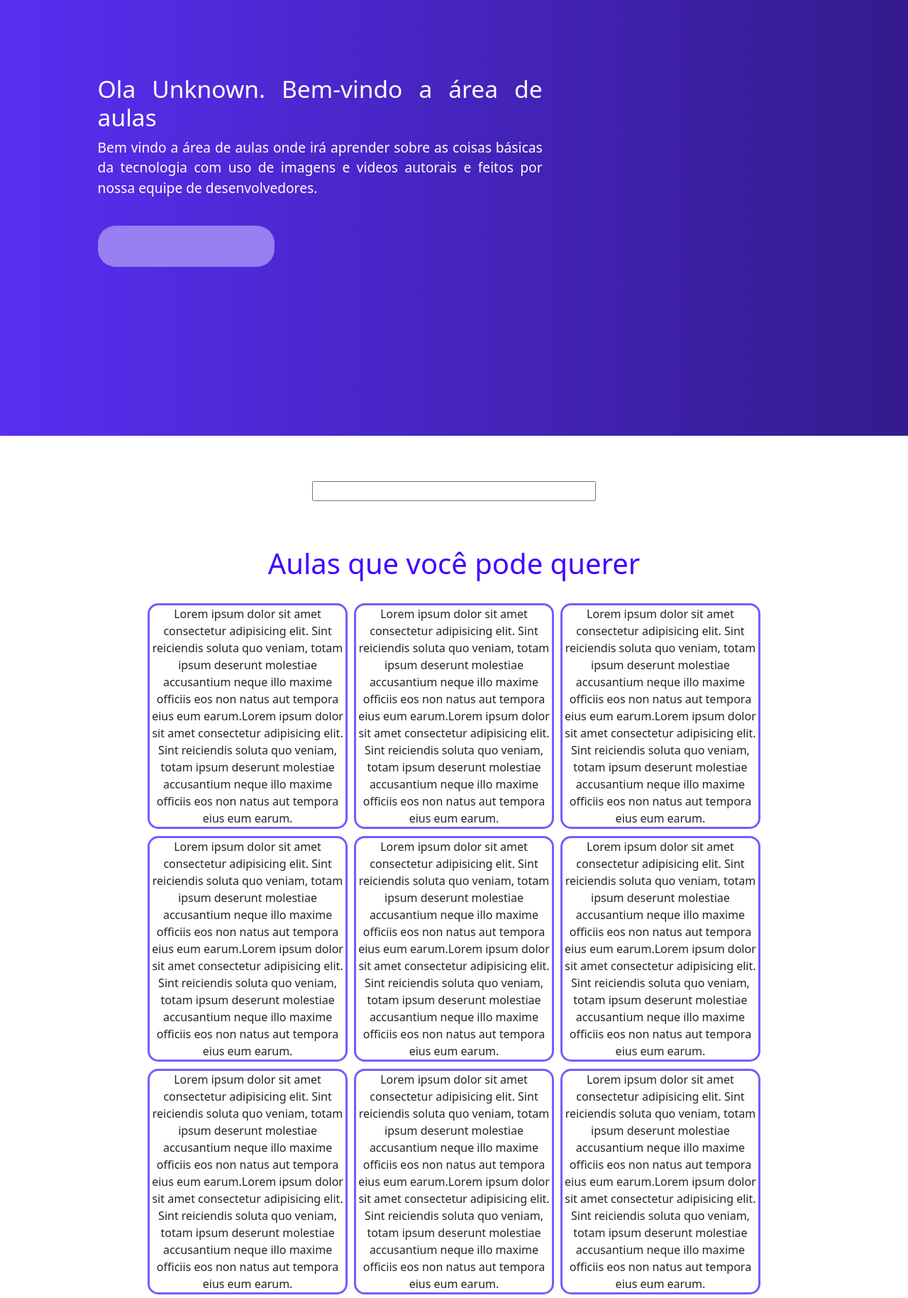
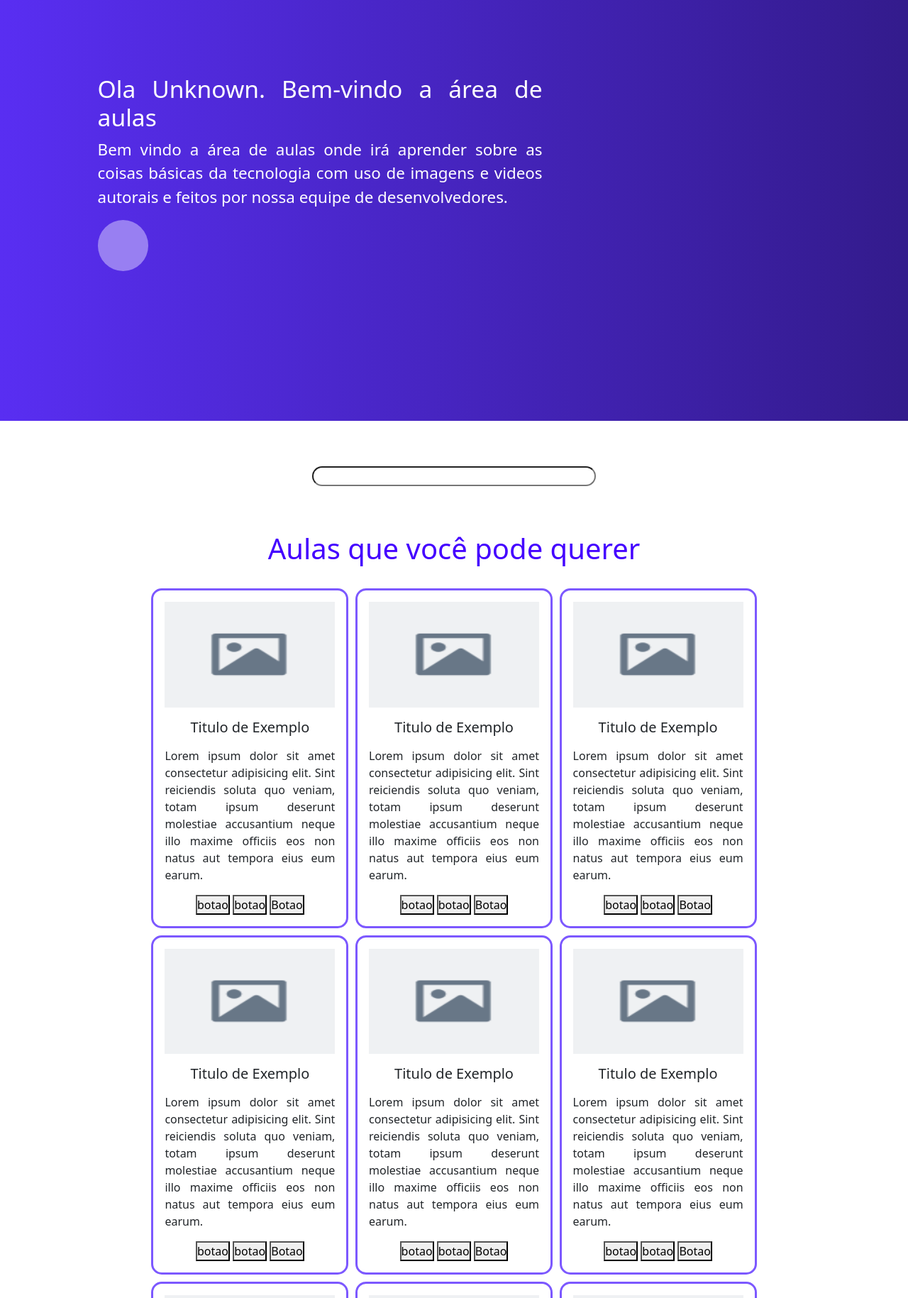
Before and after one commit to EducaRevolution/EducaRevolutionSite, a PHP site: page /Aulas.html in a window 1280 px wide. Shown: the part 207-2036 px from the top of the page at 71% size. Run offline with PHP 8.4, Linux system fonts and the light colour scheme; some web fonts are replaced.

Commit message:
Add files via upload

```diff
--- a/Aulas.html
+++ b/Aulas.html
@@ -38,22 +38,250 @@
         <h1 class="main__title">Aulas que você pode querer</h1>
 
         <div class="aulas">
-            <div class="aulas__grid">Lorem ipsum dolor sit amet consectetur adipisicing elit. Sint reiciendis soluta quo veniam, totam ipsum deserunt molestiae accusantium neque illo maxime officiis eos non natus aut tempora eius eum earum.Lorem ipsum dolor sit amet consectetur adipisicing elit. Sint reiciendis soluta quo veniam, totam ipsum deserunt molestiae accusantium neque illo maxime officiis eos non natus aut tempora eius eum earum.</div>
-            <div class="aulas__grid">Lorem ipsum dolor sit amet consectetur adipisicing elit. Sint reiciendis soluta quo veniam, totam ipsum deserunt molestiae accusantium neque illo maxime officiis eos non natus aut tempora eius eum earum.Lorem ipsum dolor sit amet consectetur adipisicing elit. Sint reiciendis soluta quo veniam, totam ipsum deserunt molestiae accusantium neque illo maxime officiis eos non natus aut tempora eius eum earum.</div>
-            <div class="aulas__grid">Lorem ipsum dolor sit amet consectetur adipisicing elit. Sint reiciendis soluta quo veniam, totam ipsum deserunt molestiae accusantium neque illo maxime officiis eos non natus aut tempora eius eum earum.Lorem ipsum dolor sit amet consectetur adipisicing elit. Sint reiciendis soluta quo veniam, totam ipsum deserunt molestiae accusantium neque illo maxime officiis eos non natus aut tempora eius eum earum.</div>
-            <div class="aulas__grid">Lorem ipsum dolor sit amet consectetur adipisicing elit. Sint reiciendis soluta quo veniam, totam ipsum deserunt molestiae accusantium neque illo maxime officiis eos non natus aut tempora eius eum earum.Lorem ipsum dolor sit amet consectetur adipisicing elit. Sint reiciendis soluta quo veniam, totam ipsum deserunt molestiae accusantium neque illo maxime officiis eos non natus aut tempora eius eum earum.</div>
-            <div class="aulas__grid">Lorem ipsum dolor sit amet consectetur adipisicing elit. Sint reiciendis soluta quo veniam, totam ipsum deserunt molestiae accusantium neque illo maxime officiis eos non natus aut tempora eius eum earum.Lorem ipsum dolor sit amet consectetur adipisicing elit. Sint reiciendis soluta quo veniam, totam ipsum deserunt molestiae accusantium neque illo maxime officiis eos non natus aut tempora eius eum earum.</div>
-            <div class="aulas__grid">Lorem ipsum dolor sit amet consectetur adipisicing elit. Sint reiciendis soluta quo veniam, totam ipsum deserunt molestiae accusantium neque illo maxime officiis eos non natus aut tempora eius eum earum.Lorem ipsum dolor sit amet consectetur adipisicing elit. Sint reiciendis soluta quo veniam, totam ipsum deserunt molestiae accusantium neque illo maxime officiis eos non natus aut tempora eius eum earum.</div>
-            <div class="aulas__grid">Lorem ipsum dolor sit amet consectetur adipisicing elit. Sint reiciendis soluta quo veniam, totam ipsum deserunt molestiae accusantium neque illo maxime officiis eos non natus aut tempora eius eum earum.Lorem ipsum dolor sit amet consectetur adipisicing elit. Sint reiciendis soluta quo veniam, totam ipsum deserunt molestiae accusantium neque illo maxime officiis eos non natus aut tempora eius eum earum.</div>
-            <div class="aulas__grid">Lorem ipsum dolor sit amet consectetur adipisicing elit. Sint reiciendis soluta quo veniam, totam ipsum deserunt molestiae accusantium neque illo maxime officiis eos non natus aut tempora eius eum earum.Lorem ipsum dolor sit amet consectetur adipisicing elit. Sint reiciendis soluta quo veniam, totam ipsum deserunt molestiae accusantium neque illo maxime officiis eos non natus aut tempora eius eum earum.</div>
-            <div class="aulas__grid">Lorem ipsum dolor sit amet consectetur adipisicing elit. Sint reiciendis soluta quo veniam, totam ipsum deserunt molestiae accusantium neque illo maxime officiis eos non natus aut tempora eius eum earum.Lorem ipsum dolor sit amet consectetur adipisicing elit. Sint reiciendis soluta quo veniam, totam ipsum deserunt molestiae accusantium neque illo maxime officiis eos non natus aut tempora eius eum earum.</div>
-            <div class="aulas__grid">Lorem ipsum dolor sit amet consectetur adipisicing elit. Sint reiciendis soluta quo veniam, totam ipsum deserunt molestiae accusantium neque illo maxime officiis eos non natus aut tempora eius eum earum.Lorem ipsum dolor sit amet consectetur adipisicing elit. Sint reiciendis soluta quo veniam, totam ipsum deserunt molestiae accusantium neque illo maxime officiis eos non natus aut tempora eius eum earum.</div>
-            <div class="aulas__grid">Lorem ipsum dolor sit amet consectetur adipisicing elit. Sint reiciendis soluta quo veniam, totam ipsum deserunt molestiae accusantium neque illo maxime officiis eos non natus aut tempora eius eum earum.Lorem ipsum dolor sit amet consectetur adipisicing elit. Sint reiciendis soluta quo veniam, totam ipsum deserunt molestiae accusantium neque illo maxime officiis eos non natus aut tempora eius eum earum.</div>
-            <div class="aulas__grid">Lorem ipsum dolor sit amet consectetur adipisicing elit. Sint reiciendis soluta quo veniam, totam ipsum deserunt molestiae accusantium neque illo maxime officiis eos non natus aut tempora eius eum earum.Lorem ipsum dolor sit amet consectetur adipisicing elit. Sint reiciendis soluta quo veniam, totam ipsum deserunt molestiae accusantium neque illo maxime officiis eos non natus aut tempora eius eum earum.</div>
+            <div class="aulas__grid">
+
+                <img class="grid__img"src="imagens/placeholder.png">
+
+                <h5 class="grid__title">Titulo de Exemplo</h5>
+
+                <div class="grid__text">
+
+                    Lorem ipsum dolor sit amet consectetur adipisicing elit. Sint reiciendis soluta quo veniam, totam ipsum deserunt molestiae accusantium neque illo maxime officiis eos non natus aut tempora eius eum earum.
+
+                </div>
+
+                <div class="grid__buttons">
+                    <button class="audio">botao</button>
+                    <button class="download">botao</button>
+                    <button class="favorito">Botao</button>
+                </div>
+
+            </div>
+
+            <div class="aulas__grid">
+
+                <img class="grid__img"src="imagens/placeholder.png">
+
+                <h5 class="grid__title">Titulo de Exemplo</h5>
+
+                <div class="grid__text">
+
+                    Lorem ipsum dolor sit amet consectetur adipisicing elit. Sint reiciendis soluta quo veniam, totam ipsum deserunt molestiae accusantium neque illo maxime officiis eos non natus aut tempora eius eum earum.
+
+                </div>
+
+                <div class="grid__buttons">
+                    <button class="audio">botao</button>
+                    <button class="download">botao</button>
+                    <button class="favorito">Botao</button>
+                </div>
+
+            </div>
+
+            <div class="aulas__grid">
+
+                <img class="grid__img"src="imagens/placeholder.png">
+
+                <h5 class="grid__title">Titulo de Exemplo</h5>
+
+                <div class="grid__text">
+
+                    Lorem ipsum dolor sit amet consectetur adipisicing elit. Sint reiciendis soluta quo veniam, totam ipsum deserunt molestiae accusantium neque illo maxime officiis eos non natus aut tempora eius eum earum.
+
+                </div>
+
+                <div class="grid__buttons">
+                    <button class="audio">botao</button>
+                    <button class="download">botao</button>
+                    <button class="favorito">Botao</button>
+                </div>
+
+            </div>
+
+            <div class="aulas__grid">
+
+                <img class="grid__img"src="imagens/placeholder.png">
+
+                <h5 class="grid__title">Titulo de Exemplo</h5>
+
+                <div class="grid__text">
+
+                    Lorem ipsum dolor sit amet consectetur adipisicing elit. Sint reiciendis soluta quo veniam, totam ipsum deserunt molestiae accusantium neque illo maxime officiis eos non natus aut tempora eius eum earum.
+
+                </div>
+
+                <div class="grid__buttons">
+                    <button class="audio">botao</button>
+                    <button class="download">botao</button>
+                    <button class="favorito">Botao</button>
+                </div>
+
+            </div>
+
+            <div class="aulas__grid">
+
+                <img class="grid__img"src="imagens/placeholder.png">
+
+                <h5 class="grid__title">Titulo de Exemplo</h5>
+
+                <div class="grid__text">
+
+                    Lorem ipsum dolor sit amet consectetur adipisicing elit. Sint reiciendis soluta quo veniam, totam ipsum deserunt molestiae accusantium neque illo maxime officiis eos non natus aut tempora eius eum earum.
+
+                </div>
+
+                <div class="grid__buttons">
+                    <button class="audio">botao</button>
+                    <button class="download">botao</button>
+                    <button class="favorito">Botao</button>
+                </div>
+
+            </div>
+
+            <div class="aulas__grid">
+
+                <img class="grid__img"src="imagens/placeholder.png">
+
+                <h5 class="grid__title">Titulo de Exemplo</h5>
+
+                <div class="grid__text">
+
+                    Lorem ipsum dolor sit amet consectetur adipisicing elit. Sint reiciendis soluta quo veniam, totam ipsum deserunt molestiae accusantium neque illo maxime officiis eos non natus aut tempora eius eum earum.
+
+                </div>
+
+                <div class="grid__buttons">
+                    <button class="audio">botao</button>
+                    <button class="download">botao</button>
+                    <button class="favorito">Botao</button>
+                </div>
+
+            </div>
+
+            <div class="aulas__grid">
+
+                <img class="grid__img"src="imagens/placeholder.png">
+
+                <h5 class="grid__title">Titulo de Exemplo</h5>
+
+                <div class="grid__text">
+
+                    Lorem ipsum dolor sit amet consectetur adipisicing elit. Sint reiciendis soluta quo veniam, totam ipsum deserunt molestiae accusantium neque illo maxime officiis eos non natus aut tempora eius eum earum.
+
+                </div>
+
+                <div class="grid__buttons">
+                    <button class="audio">botao</button>
+                    <button class="download">botao</button>
+                    <button class="favorito">Botao</button>
+                </div>
+
+            </div>
+
+            <div class="aulas__grid">
+
+                <img class="grid__img"src="imagens/placeholder.png">
+
+                <h5 class="grid__title">Titulo de Exemplo</h5>
+
+                <div class="grid__text">
+
+                    Lorem ipsum dolor sit amet consectetur adipisicing elit. Sint reiciendis soluta quo veniam, totam ipsum deserunt molestiae accusantium neque illo maxime officiis eos non natus aut tempora eius eum earum.
+
+                </div>
+
+                <div class="grid__buttons">
+                    <button class="audio">botao</button>
+                    <button class="download">botao</button>
+                    <button class="favorito">Botao</button>
+                </div>
+
+            </div>
+
+            <div class="aulas__grid">
+
+                <img class="grid__img"src="imagens/placeholder.png">
+
+                <h5 class="grid__title">Titulo de Exemplo</h5>
+
+                <div class="grid__text">
+
+                    Lorem ipsum dolor sit amet consectetur adipisicing elit. Sint reiciendis soluta quo veniam, totam ipsum deserunt molestiae accusantium neque illo maxime officiis eos non natus aut tempora eius eum earum.
+
+                </div>
+
+                <div class="grid__buttons">
+                    <button class="audio">botao</button>
+                    <button class="download">botao</button>
+                    <button class="favorito">Botao</button>
+                </div>
+
+            </div>
+
+            <div class="aulas__grid">
+
+                <img class="grid__img"src="imagens/placeholder.png">
+
+                <h5 class="grid__title">Titulo de Exemplo</h5>
+
+                <div class="grid__text">
+
+                    Lorem ipsum dolor sit amet consectetur adipisicing elit. Sint reiciendis soluta quo veniam, totam ipsum deserunt molestiae accusantium neque illo maxime officiis eos non natus aut tempora eius eum earum.
+
+                </div>
+
+                <div class="grid__buttons">
+                    <button class="audio">botao</button>
+                    <button class="download">botao</button>
+                    <button class="favorito">Botao</button>
+                </div>
+
+            </div>
+
+            <div class="aulas__grid">
+
+                <img class="grid__img"src="imagens/placeholder.png">
+
+                <h5 class="grid__title">Titulo de Exemplo</h5>
+
+                <div class="grid__text">
+
+                    Lorem ipsum dolor sit amet consectetur adipisicing elit. Sint reiciendis soluta quo veniam, totam ipsum deserunt molestiae accusantium neque illo maxime officiis eos non natus aut tempora eius eum earum.
+
+                </div>
+
+                <div class="grid__buttons">
+                    <button class="audio">botao</button>
+                    <button class="download">botao</button>
+                    <button class="favorito">Botao</button>
+                </div>
+
+            </div>
+
+            <div class="aulas__grid">
+                <img class="grid__img"src="imagens/placeholder.png">
+
+                <h5 class="grid__title">Titulo de Exemplo</h5>
+
+                <div class="grid__text">
+
+                    Lorem ipsum dolor sit amet consectetur adipisicing elit. Sint reiciendis soluta quo veniam, totam ipsum deserunt molestiae accusantium neque illo maxime officiis eos non natus aut tempora eius eum earum.
+
+                </div>
+
+                <div class="grid__buttons">
+                    <button class="audio">botao</button>
+                    <button class="download">botao</button>
+                    <button class="favorito">Botao</button>
+                </div>
+
+            </div>
+
         </div>
 
 
     </main>
+
 
 
 
@@ -70,7 +298,7 @@
                 <div class="d-flex align-items-center flex-column alignment-icons">
 
                     <a href="#" class="d-flex align-items-center flex-column link-icons">
-                    <img class="icon" src="icons-footer/instagram-icone.png">
+                    <img class="icon" src="imagens/icons-footer/instagram-icone.png">
                     <p class="text-white fw-bold" style="font-size: 1,23em;">@educa_revolution</p>
                     </a>
 
@@ -80,7 +308,7 @@
                 <div class="d-flex align-items-center flex-column alignment-icons">
 
                     <a href="#" class="d-flex align-items-center flex-column link-icons">
-                        <img class="icon x" src="icons-footer/twitter-icone.png">
+                        <img class="icon x" src="imagens/icons-footer/twitter-icone.png">
                         <p class="text-white fw-bold" style="font-size: 1,23rem;">@Ed_Revolution</p>
                     </a>
 
@@ -90,7 +318,7 @@
                 <div class="d-flex align-items-center flex-column alignment-icons">
                     <a href="#" class="d-flex align-items-center flex-column link-icons">
 
-                        <img class="icon" src="icons-footer/linkedin-icone.png">
+                        <img class="icon" src="imagens/icons-footer/linkedin-icone.png">
                         <p class="text-white fw-bold" style="font-size: 1,23rem;">@EducaR_Oficial</p>
 
                     </a>
--- a/aulas-style.css
+++ b/aulas-style.css
@@ -38,7 +38,7 @@ main{
     text-align: justify;
     margin: 0 10%;
     max-width: 627px;
-    font-size: 1.2rem;
+    font-size: 1.4rem;
 }
 
 .container__text h1{
@@ -47,10 +47,10 @@ main{
 }
 
 .audio-player{
-    margin: 2em 0;
+    margin: 0.5em 0;
     width:1rem;
-    padding: 1.5em 6.5em;
-    border-radius: 25px;
+    padding: 1.6em 1.6em;
+    border-radius: 100px;
     background-color: #987FF2;
 }
 
@@ -62,6 +62,7 @@ main{
 
 .main__input{
     width: 25rem;
+    border-radius: 100px;
 }
 
 .main__title{
@@ -75,19 +76,38 @@ main{
     margin: 1em auto;
     width: 80%;
     display: grid;
-    grid-template-columns: 0.28fr 0.28fr 0.28fr;
+    grid-template-columns: repeat(3, 0.20fr);
     gap:0.6rem;
     justify-content: center;
     text-align: center;
     padding:1em 0;
+
 }
 
 .aulas__grid{
     border:#7c58ff solid 3.5px;
     border-radius: 15px;
     width:auto;
+    max-width: 20em;
+    min-height: 21em;
     background-color: rgb(255, 255, 255);
+    padding: 1em;
+    text-align: center;
     /* border:2px red solid; */
+}
+
+.grid__title{
+    margin:0.8em 0 0;
+}
+
+.grid__text{
+    margin:1em 0;
+    text-align: justify;
+}
+
+.grid__img{
+    width: 15em;
+    max-height: 9.3em;
 }
 
 /*
```
Also changed, not shown: other parts of aulas-style.css (+42 -17 lines), imagens/icons-footer/instagram-icone.png (added), imagens/icons-footer/linkedin-icone.png (added), imagens/icons-footer/twitter-icone.png (added), imagens/placeholder.png (added).
